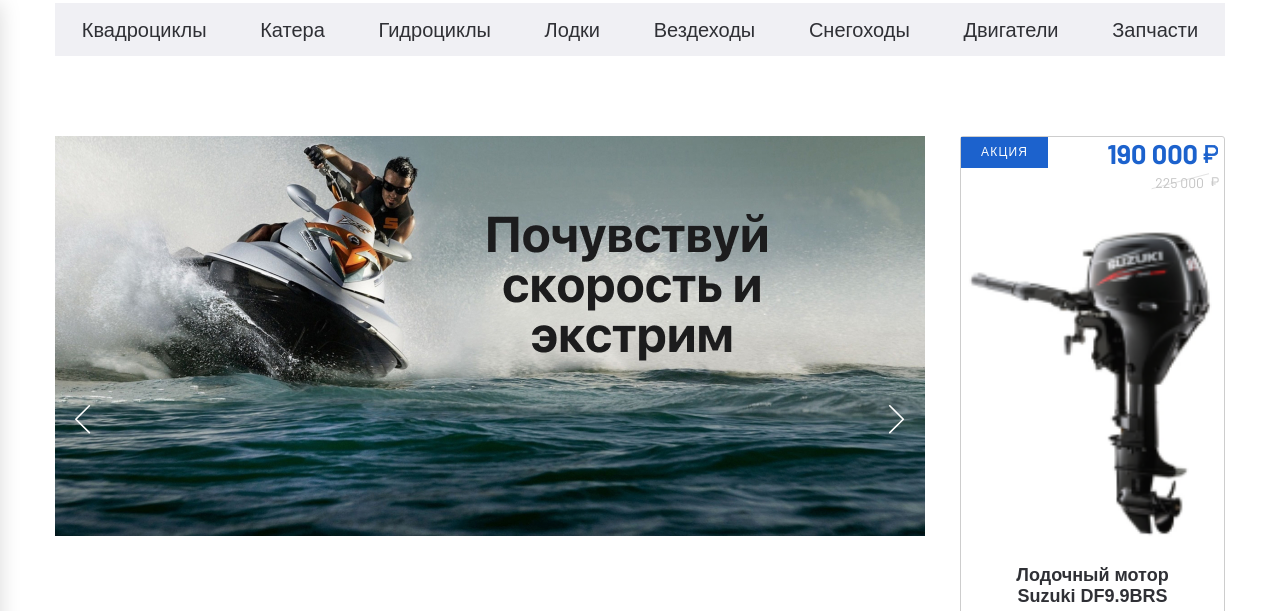
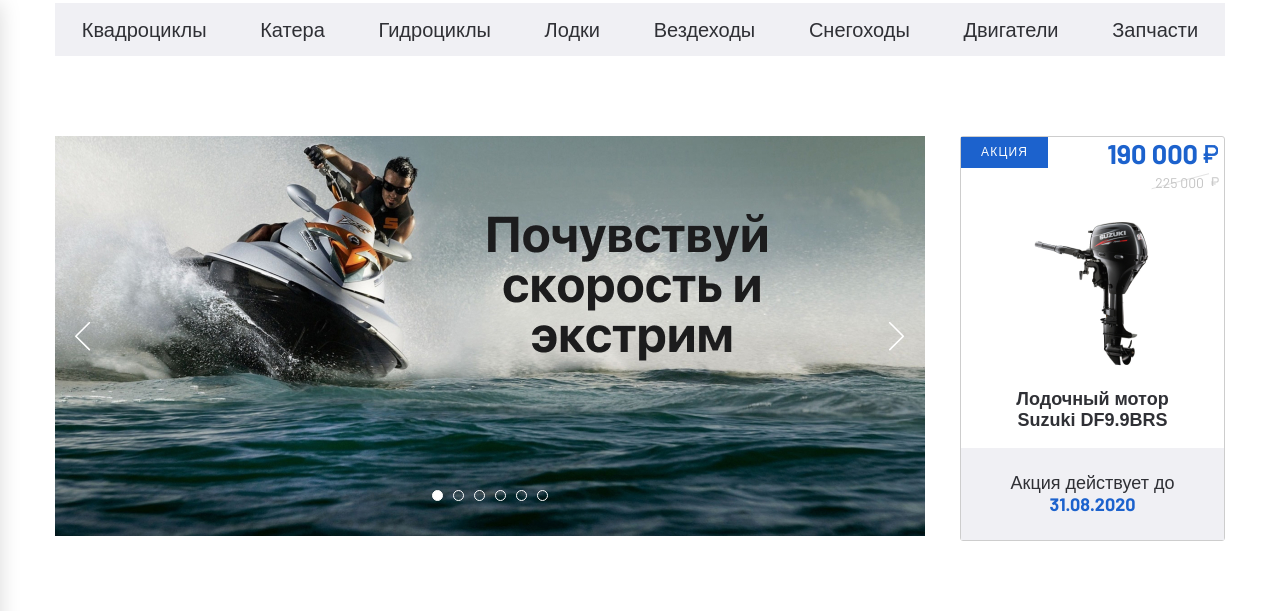
Before and after one commit to Gamov-Web/Drive-moto, a plain HTML site: page index.html in a window 1280 px wide. Shown: the part 119-730 px from the top of the page. Drawn offline with nearby package versions, Linux system fonts and the light colour scheme.

Commit message:
Change size sale image

```diff
--- a/css/style.css
+++ b/css/style.css
@@ -372,7 +372,8 @@ body {
 }
 
 .sale-item__img {
-    object-fit: contain;
+    max-width: fit-content;
+    margin: 0 auto;
 }
 
 .search__tabs {
```
